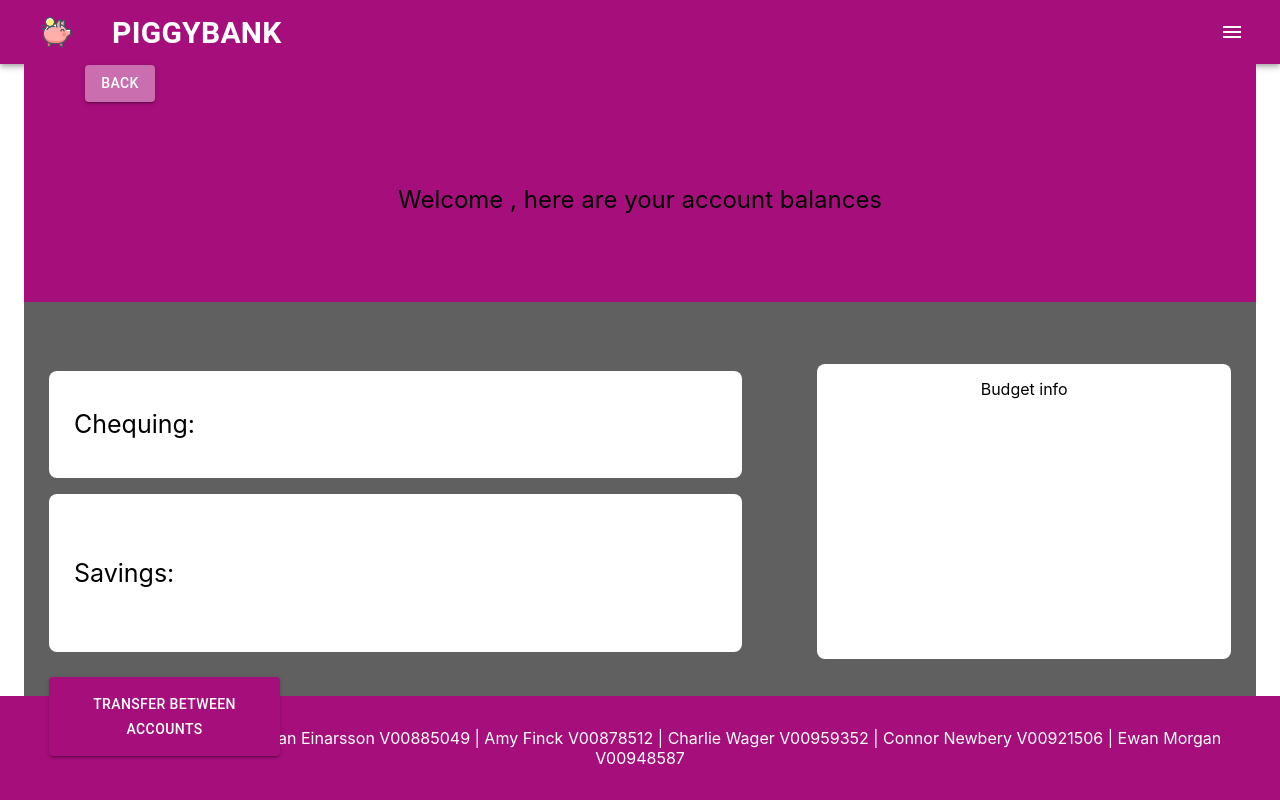
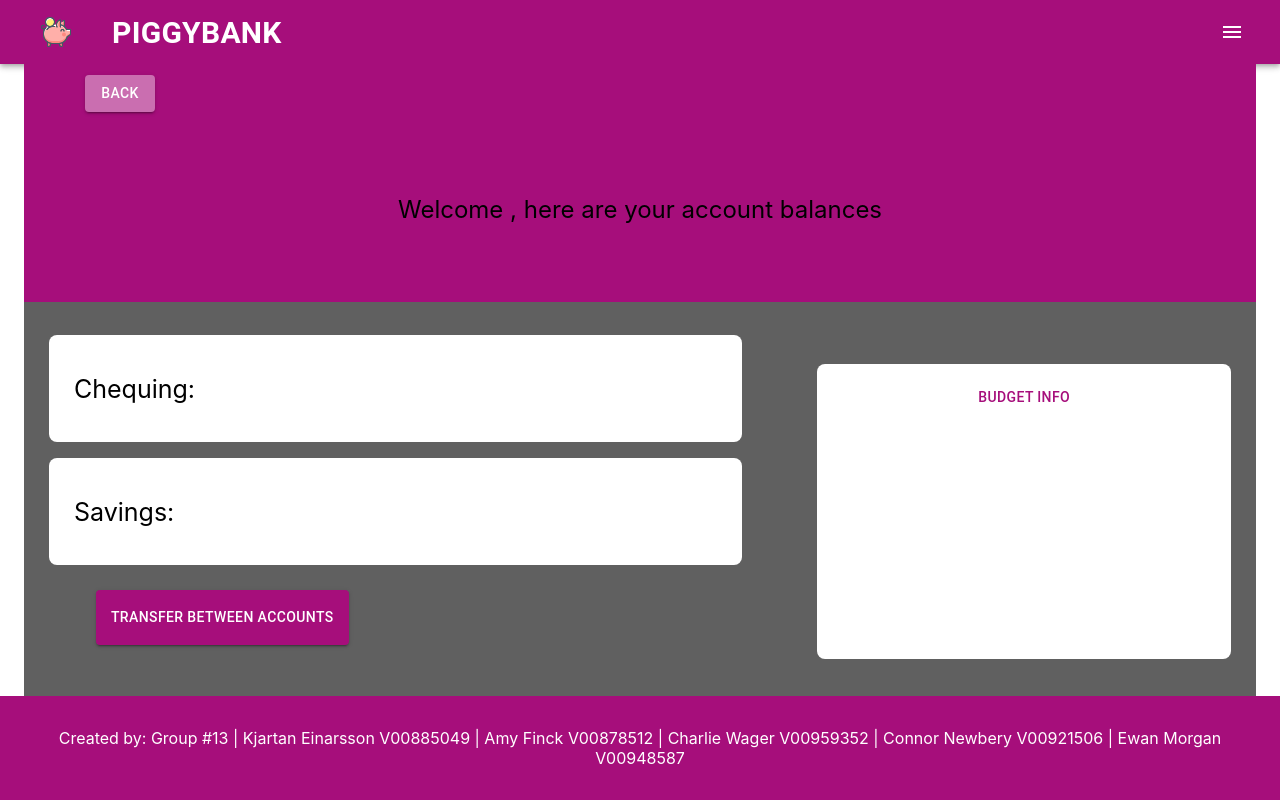
Before and after one commit to KjartanE/Seng371Project, a Next.js app in the folder app/: page /bankPages/accounts in a window 1280 px wide. Built offline with nearby package versions, Linux system fonts and the light colour scheme.

Commit message:
Imporved styling

```diff
--- a/app/src/pages/bankPages/accounts.tsx
+++ b/app/src/pages/bankPages/accounts.tsx
@@ -56,7 +56,7 @@ export default function Main() {
       </Head>
       <main className={styles.accountPage}>
         <Box sx = {{backgroundColor: 'primary.main', width: 1, height: '40%', position: 'top'}}>
-          <Grid container spacing = {2} sx = {{paddingTop: '25px'}}>
+          <Grid container spacing = {2} sx = {{paddingTop: '35px'}}>
             <Grid item xs ={2}>
               <Button variant="contained" color = 'secondary' onClick={() => {
                 router.push("/main")
@@ -80,8 +80,8 @@ export default function Main() {
           alignItems: 'center',
           justifyContent: 'space-between'
         }}>
-          <Grid container spacing = {2} direction = 'column' sx = {{justifyContent: 'center',width: '60%', height: 1}}>
-            <Grid item xs= {4} sx = {{height: '50%'}}>
+          <Grid container spacing = {2} direction = 'column' sx = {{justifyContent: 'flex-start',width: '60%', height: 1}}>
+            <Grid item xs= {4} sx = {{height: '33%'}}>
               <Box sx = {{
                 bgcolor: '#ffffff',
                 color: "#000000",
@@ -96,7 +96,7 @@ export default function Main() {
                 <Box sx = {{ fontSize: 40, paddingRight: '25px', color: 'primary.main' }}>{checking || ""}</Box>
               </Box>
             </Grid>
-            <Grid item xs= {4} sx = {{height: '50%'}}>
+            <Grid item xs= {4} sx = {{height: '33%'}}>
               <Box sx = {{
                 bgcolor: '#ffffff',
                 color: "#000000",
@@ -118,7 +118,7 @@ export default function Main() {
                   }}>{savings || ""}</Box>
               </Box>
 
-            <Grid item xs= {4} sx = {{height: '50%'}}>
+              <Grid item xs= {6} sx = {{height: '33%'}}>
                 <Box sx = {{paddingTop: '25px'}}>
                   <Button variant="contained" color="primary" sx={{ padding: '15px'}} onClick={handleOpen}>
                     Transfer Between Accounts
@@ -153,7 +153,6 @@ export default function Main() {
                   </Modal>
                 </Box>
               </Grid>
-
             </Grid>
           </Grid>
           <Box sx = {{
@@ -165,7 +164,9 @@ export default function Main() {
             padding: '15px',
             fontSize: '25'
           }}>
+            <Button onClick={() => router.push("/bankPages/budgets")}>
               Budget info
+            </Button>
           </Box>
         </Box>
       </main>
```
Lines whose indentation alone changed are shown as unchanged.
